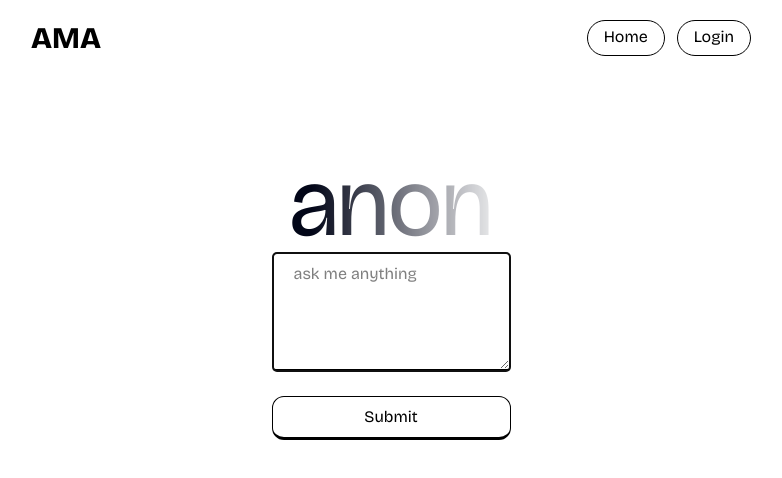
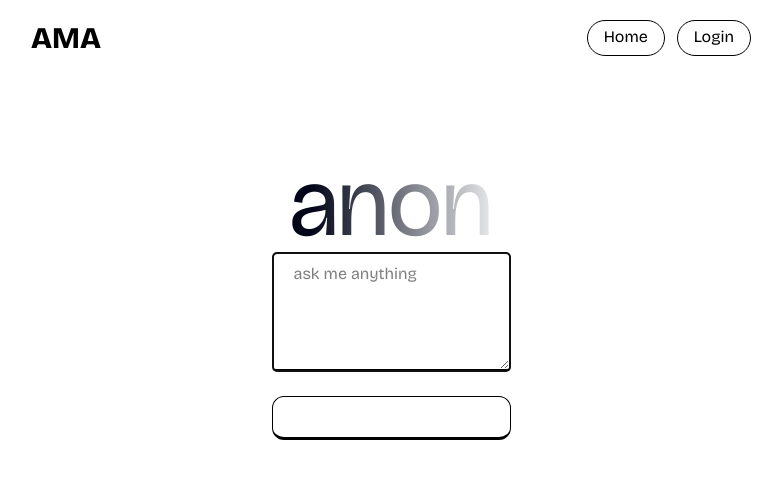
Before and after one commit to sapyyy/AMA, a React (Vite) app in the folder frontend/: page /post-ama/1 in a window 1280 px wide. Shown: the top 478 px of the page, without its empty margins (249-1031 px from the left). Built offline with nearby package versions, Linux system fonts and the light colour scheme; no server answers.

Commit message:
added cors origin and some design changes

```diff
--- a/frontend/pages/CreateAmas.jsx
+++ b/frontend/pages/CreateAmas.jsx
@@ -31,6 +31,7 @@ export function CreateAmas() {
 
     if (qs.trim() == "") {
       setLoading(false);
+      toast.error("Start writing something to send to the user");
       return;
     }
 
@@ -92,7 +93,7 @@ export function CreateAmas() {
         <br />
         <input
           className="px-5 py-2 border border-b-3 cursor-pointer rounded-xl hover:text-neutral-50 hover:bg-black transition duration-300"
-          type="submit"
+          type="Send Message"
         />
       </form>
     </div>
```
Also changed, not shown: 1 other file (tests, documents, lock files or other folders).
